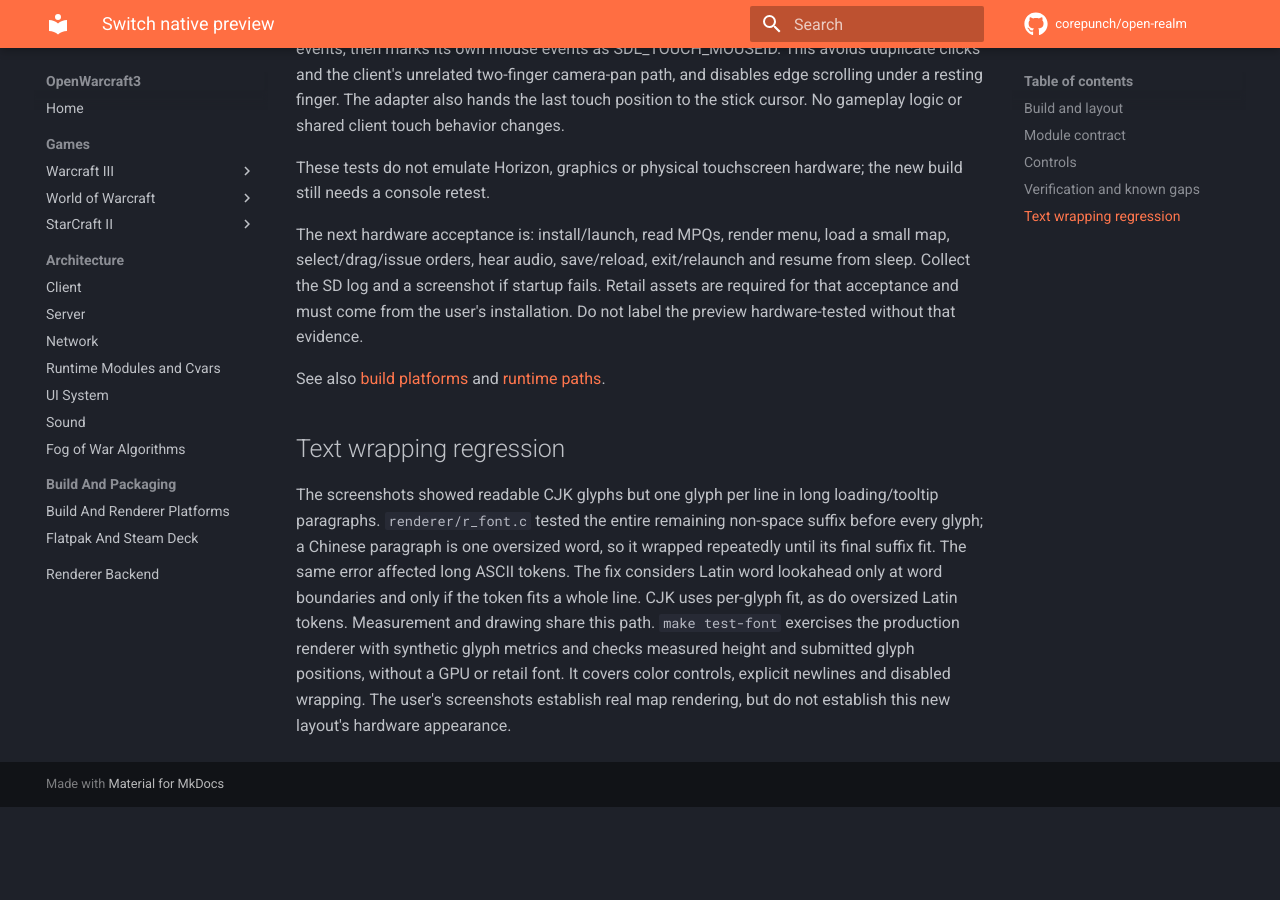
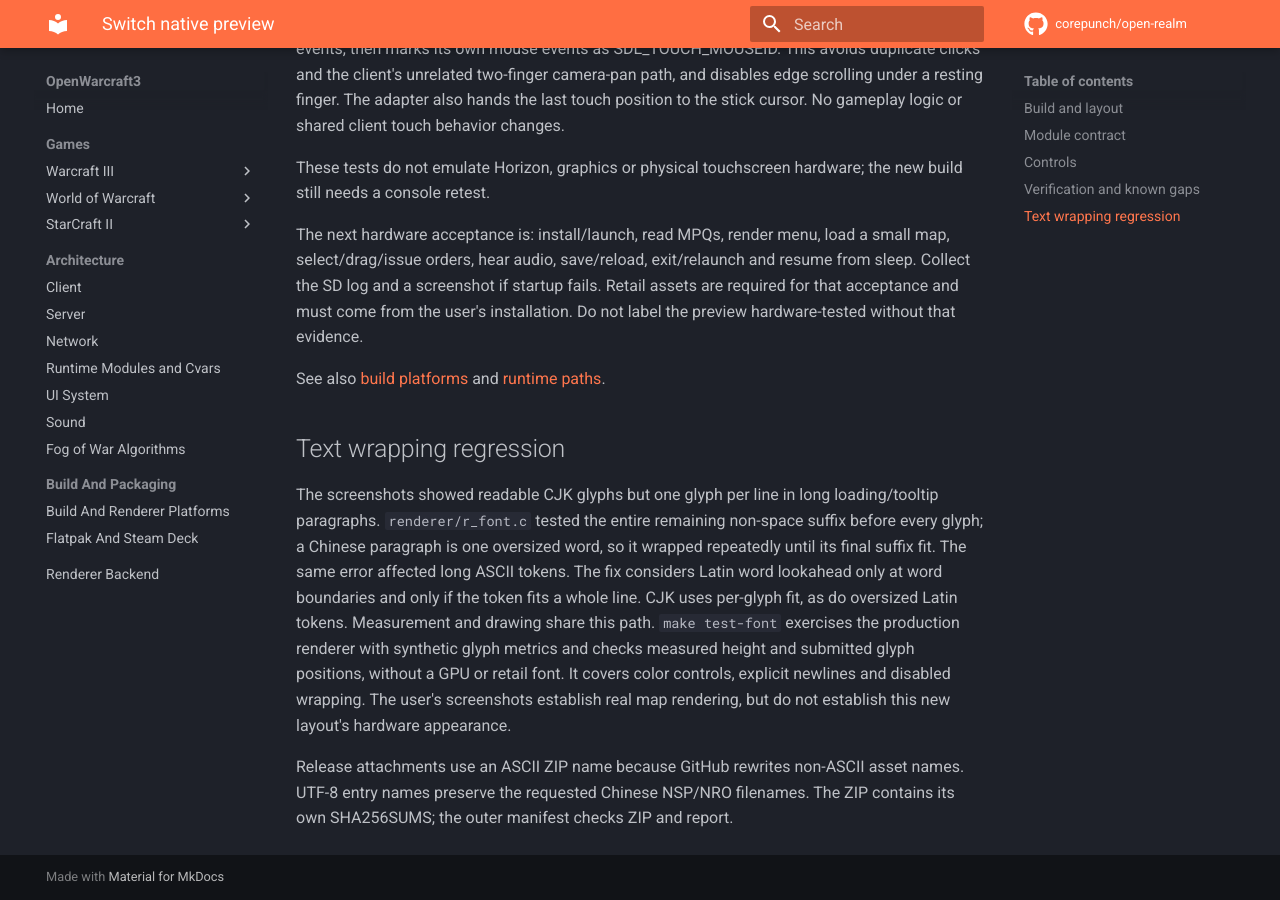
Before and after one commit to zqzhuhai-commits/Warcraft3-switch, an MkDocs documentation site: the page built from docs/platform/switch.md, in a window 1280 px wide and 900 px high, scrolled down 3437 px. Built offline with MkDocs 1.6.1 and Material for MkDocs 9.7.7, drawn with Linux system fonts in a browser that asks for light colours; comment, search, counter and statistics services are not loaded; before the commit the page ends 4244 px from its top, so only the background shows below that.

Commit message:
Preserve Chinese NSP and NRO filenames inside release ZIP

```diff
--- a/docs/platform/switch.md
+++ b/docs/platform/switch.md
@@ -156,3 +156,7 @@
 retail font. It covers color controls, explicit newlines and disabled wrapping.
 The user's screenshots establish real map rendering, but do not establish
 this new layout's hardware appearance.
+
+Release attachments use an ASCII ZIP name because GitHub rewrites non-ASCII
+asset names. UTF-8 entry names preserve the requested Chinese NSP/NRO filenames.
+The ZIP contains its own SHA256SUMS; the outer manifest checks ZIP and report.
```
Also changed, not shown: README.md (+1 -1 lines), RELEASE.md (+2 -0 lines), 5 other files.
